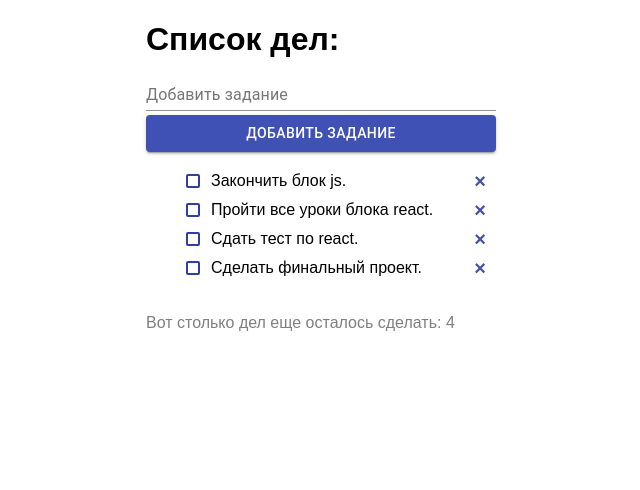
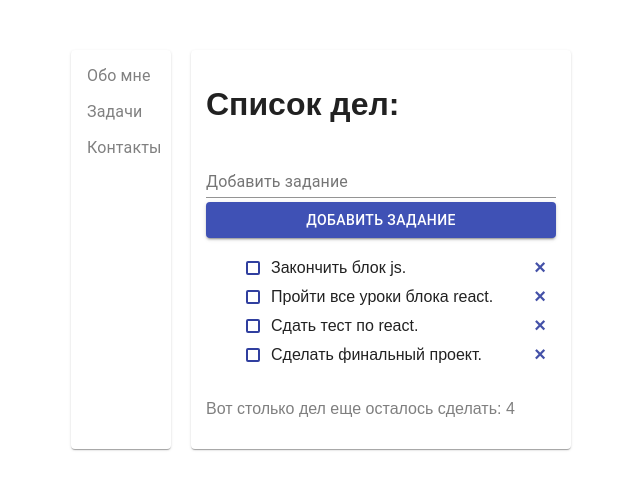
Before and after one commit to zabudskaya/todo, a React (Create React App) app: page /todo in a window 1280 px wide. Shown: the top 490 px of the page, without its empty margins (319-959 px from the left). Built offline with nearby package versions, Linux system fonts and the light colour scheme.

Commit message:
React Router

```diff
--- a/package.json
+++ b/package.json
@@ -6,6 +6,7 @@
     "prop-types": "^15.7.2",
     "react": "^16.11.0",
     "react-dom": "^16.11.0",
+    "react-router-dom": "^5.1.2",
     "react-scripts": "3.0.1"
   },
   "scripts": {
--- /dev/null
+++ b/src/components/About/About.js
@@ -0,0 +1,11 @@
+import React from 'react';
+
+class About extends React.Component{
+    render() {
+        return (
+            <h1>About</h1>
+        )
+    }
+}
+
+export default About;
--- a/src/components/App/App.js
+++ b/src/components/App/App.js
@@ -1,78 +1,42 @@
 import React from 'react';
-import ItemList from '../ItemList/ItemList';
-import Footer from "../Footer/Footer";
-import InputItem from "../InputItem/InputItem";
+import { BrowserRouter as Router, Route, Link } from 'react-router-dom';
+import Card from '@material-ui/core/Card';
+import MenuList from '@material-ui/core/MenuList';
+import MenuItem from '@material-ui/core/MenuItem';
 import styles from './App.module.css';
 
-
+import About from '../About/About';
+import Todo from '../Todo/Todo';
+import Contacts from '../Сontacts/Сontacts';
 
 class App extends React.Component{
-    state = {
-        items: [
-            {
-                value: 'Закончить блок js.',
-                isDone: false,
-                id: 1
-            },
-            {
-                value: 'Пройти все уроки блока react.',
-                isDone: false,
-                id: 2
-            },
-            {
-                value: 'Сдать тест по react.',
-                isDone: false,
-                id: 3
-            },
-            {
-                value: 'Сделать финальный проект.',
-                isDone: false,
-                id: 4
-            }
-        ],
-        count: 4
-    };
-
-    onClickDone = id => {
-        const newItemList = this.state.items.map(item => {
-            const newItem = {...item};
-            if(item.id === id){
-                newItem.isDone = !item.isDone;
-            }
-            return newItem;
-        });
-        this.setState({ items: newItemList });
-    };
-
-    onClickDelete = id => {
-        const newItemList = this.state.items.filter(item => item.id !== id);
-        this.setState({ items: newItemList });
-    };
-
-    onClickAdd = value => this.setState( state => ({
-        items: [
-            ...state.items,
-            {
-                value,
-                isDone: false,
-                id: state.count + 1
-            }
-        ],
-        count: state.count + 1
-    }));
-
     render(){
         return (
-            <div className={styles.wrap}>
-                <h1 className={styles.title}>Список дел:</h1>
-                <InputItem onClickAdd={this.onClickAdd}/>
-                <ItemList props={this.state.items} onClickDone={this.onClickDone} onClickDelete={this.onClickDelete} />
-                <Footer
-                    count={this.state.count}
-                />
-            </div>
-        );
+            <Router>
+                <div className={styles.wrap}>
+                    <Card className={styles.menu}>
+                        <MenuList >
+                            <Link to='/about' className={styles.link}>
+                                <MenuItem>Обо мне</MenuItem>
+                            </Link>
+                            <Link to='/todo' className={styles.link}>
+                                <MenuItem>Задачи</MenuItem>
+                            </Link>
+                            <Link to='/contacts' className={styles.link}>
+                                <MenuItem>Контакты</MenuItem>
+                            </Link>
+                        </MenuList>
+                    </Card>
+
+                    <Card className={styles.content}>
+                        <Route path='/about' component={About}/>
+                        <Route path='/todo' component={Todo}/>
+                        <Route path='/contacts' component={Contacts}/>
+                    </Card>
+                </div>
+            </Router>
+
+        )
     }
-
 }
 export default App;
--- a/src/components/App/App.module.css
+++ b/src/components/App/App.module.css
@@ -1,8 +1,21 @@
 .wrap{
-    margin: auto;
+    display: flex;
+    justify-content: center;
+    margin-top: 50px
+}
+
+.content{
     width: 350px;
     font-family: Arial, sans-serif;
+    margin-left: 20px;
+    padding: 15px;
 }
-.title{
-    margin-bottom: 0;
+
+.menu{
+    width: 100px;
 }
+
+.link{
+    text-decoration: none;
+    color: gray;
+}
--- /dev/null
+++ b/src/components/Todo/Todo.js
@@ -0,0 +1,78 @@
+import React from 'react';
+import ItemList from '../ItemList/ItemList';
+import Footer from "../Footer/Footer";
+import InputItem from "../InputItem/InputItem";
+import styles from './Todo.modules.css';
+
+
+
+class Todo extends React.Component{
+    state = {
+        items: [
+            {
+                value: 'Закончить блок js.',
+                isDone: false,
+                id: 1
+            },
+            {
+                value: 'Пройти все уроки блока react.',
+                isDone: false,
+                id: 2
+            },
+            {
+                value: 'Сдать тест по react.',
+                isDone: false,
+                id: 3
+            },
+            {
+                value: 'Сделать финальный проект.',
+                isDone: false,
+                id: 4
+            }
+        ],
+        count: 4
+    };
+
+    onClickDone = id => {
+        const newItemList = this.state.items.map(item => {
+            const newItem = {...item};
+            if(item.id === id){
+                newItem.isDone = !item.isDone;
+            }
+            return newItem;
+        });
+        this.setState({ items: newItemList });
+    };
+
+    onClickDelete = id => {
+        const newItemList = this.state.items.filter(item => item.id !== id);
+        this.setState({ items: newItemList });
+    };
+
+    onClickAdd = value => this.setState( state => ({
+        items: [
+            ...state.items,
+            {
+                value,
+                isDone: false,
+                id: state.count + 1
+            }
+        ],
+        count: state.count + 1
+    }));
+
+    render(){
+        return (
+            <div className={styles.wrap}>
+                <h1 className={styles.title}>Список дел:</h1>
+                <InputItem onClickAdd={this.onClickAdd}/>
+                <ItemList props={this.state.items} onClickDone={this.onClickDone} onClickDelete={this.onClickDelete} />
+                <Footer
+                    count={this.state.count}
+                />
+            </div>
+        );
+    }
+
+}
+export default Todo;
--- /dev/null
+++ b/src/components/Todo/Todo.modules.css
@@ -0,0 +1,3 @@
+.title{
+    margin-bottom: 0;
+}
--- /dev/null
+++ b/src/components/Сontacts/Сontacts.js
@@ -0,0 +1,11 @@
+import React from 'react';
+
+class Contacts extends React.Component{
+    render() {
+        return (
+            <h1>Contacts</h1>
+        )
+    }
+}
+
+export default Contacts;
```
Also changed, not shown: 1 other file (tests, documents, lock files or other folders).
